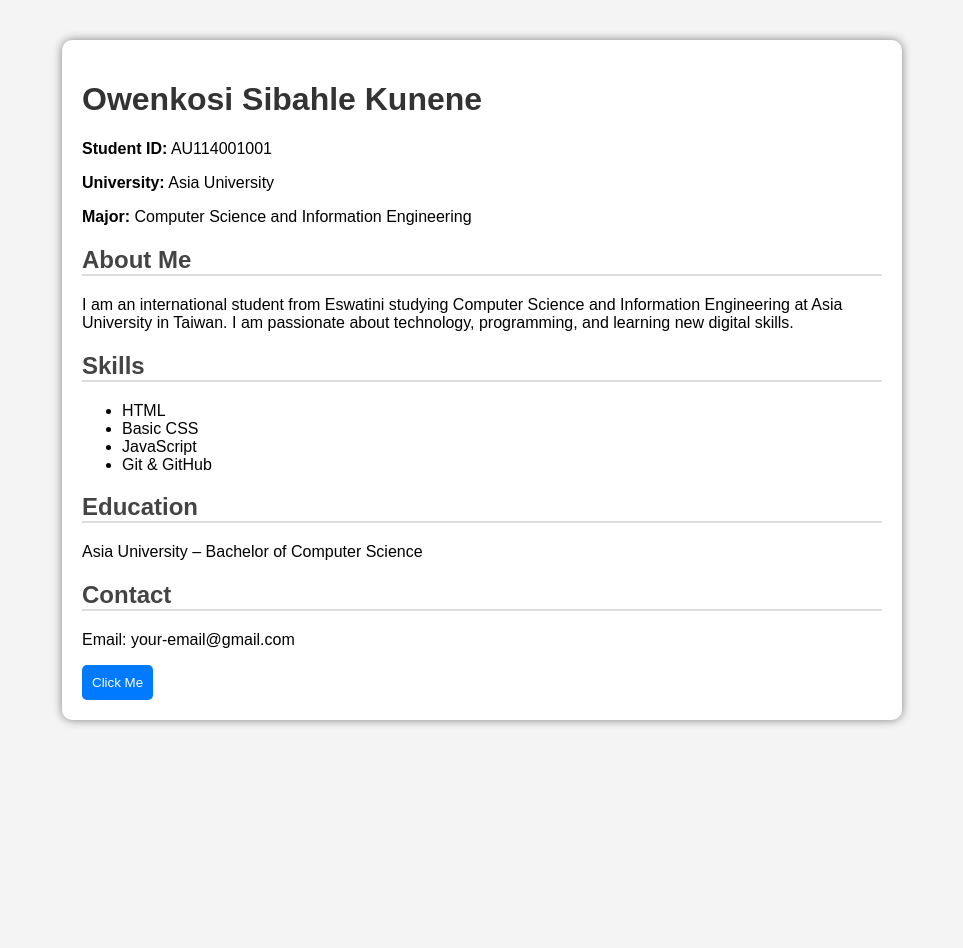
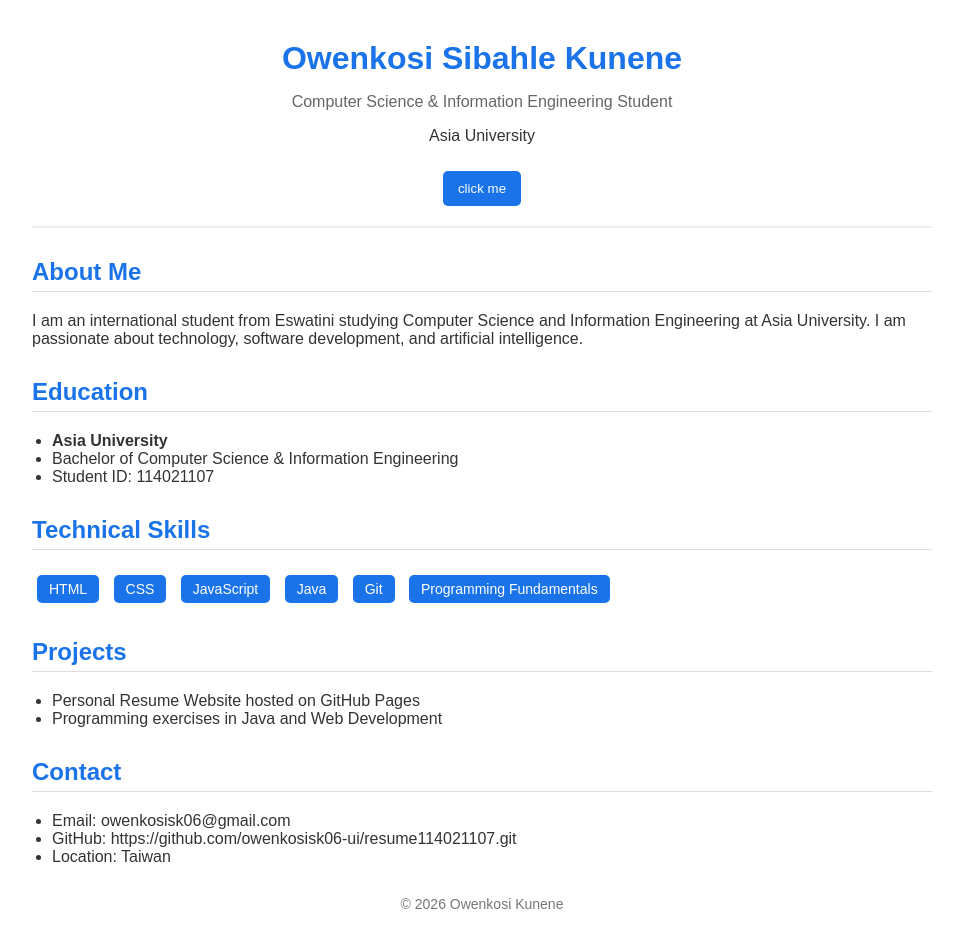
Before and after one commit to owenkosisk06-ui/resume114021107, a plain HTML site: page resume.html in a window 1280 px wide. Shown: the whole page, without its empty margins (158-1121 px from the left). Before the commit the page ends 800 px from the top, so only its background shows below. Drawn offline with Linux system fonts and the light colour scheme.

Commit message:
Improve resume design

```diff
--- a/resume.html
+++ b/resume.html
@@ -1,84 +1,198 @@
 <!DOCTYPE html>
-<html>
+<html lang="en">
 
 <head>
-    <title>My Resume</title>
+    <meta charset="UTF-8">
+    <meta name="viewport" content="width=device-width, initial-scale=1.0">
+    <title>Owenkosi Kunene - Resume</title>
 
     <style>
         body {
-            font-family: Arial;
-            background: #f4f4f4;
-            margin: 40px;
+            font-family: Arial, Helvetica, sans-serif;
+            margin: 0;
+            background: #f4f6f8;
+            color: #333;
         }
 
         .container {
+            max-width: 900px;
+            margin: auto;
             background: white;
-            padding: 20px;
-            border-radius: 10px;
-            max-width: 800px;
-            margin: auto;
-            box-shadow: 0px 0px 10px gray;
+            padding: 40px;
+            box-shadow: 0 0 10px rgba(0, 0, 0, 0.1);
+        }
+
+        header {
+            text-align: center;
+            border-bottom: 2px solid #eee;
+            padding-bottom: 20px;
+            margin-bottom: 30px;
         }
 
         h1 {
-            color: #333;
+            margin: 0;
+            color: #1a73e8;
+        }
+
+        .subtitle {
+            color: #666;
+        }
+
+        section {
+            margin-bottom: 30px;
         }
 
         h2 {
-            color: #444;
-            border-bottom: 2px solid #ddd;
+            color: #1a73e8;
+            border-bottom: 1px solid #ddd;
+            padding-bottom: 5px;
+        }
+
+        ul {
+            padding-left: 20px;
+        }
+
+        .skills span {
+            display: inline-block;
+            background: #1a73e8;
+            color: white;
+            padding: 6px 12px;
+            margin: 5px;
+            border-radius: 5px;
+            font-size: 14px;
         }
 
         button {
-            padding: 10px;
-            background: #007BFF;
+            background: #1a73e8;
             color: white;
             border: none;
+            padding: 10px 15px;
             border-radius: 5px;
             cursor: pointer;
+            margin-top: 10px;
+        }
+
+        button:hover {
+            background: #0d47a1;
+        }
+
+        footer {
+            text-align: center;
+            color: #777;
+            font-size: 14px;
+            margin-top: 30px;
         }
     </style>
-
 </head>
 
 <body>
 
     <div class="container">
 
-        <h1>Owenkosi Sibahle Kunene</h1>
+        <header>
+            <h1 id="name"></h1>
+            <p class="subtitle">Computer Science & Information Engineering Student</p>
+            <p>Asia University</p>
 
-        <p><b>Student ID:</b> AU114001001</p>
-        <p><b>University:</b> Asia University</p>
-        <p><b>Major:</b> Computer Science and Information Engineering</p>
+            <button onclick="generateSummary()">click me</button>
+        </header>
 
-        <h2>About Me</h2>
-        <p>
-            I am an international student from Eswatini studying Computer Science and Information Engineering at Asia
-            University in Taiwan. I am passionate about technology, programming, and learning new digital skills.
-        </p>
+        <section>
+            <h2>About Me</h2>
+            <p id="summary">
+                I am an international student from Eswatini studying Computer Science and Information Engineering at
+                Asia University. I am passionate about technology, software development, and artificial intelligence.
+            </p>
+        </section>
 
-        <h2>Skills</h2>
-        <ul>
-            <li>HTML</li>
-            <li>Basic CSS</li>
-            <li>JavaScript</li>
-            <li>Git & GitHub</li>
-        </ul>
+        <section>
+            <h2>Education</h2>
+            <ul>
+                <li><b>Asia University</b></li>
+                <li>Bachelor of Computer Science & Information Engineering</li>
+                <li>Student ID: 114021107</li>
+            </ul>
+        </section>
 
-        <h2>Education</h2>
-        <p>Asia University – Bachelor of Computer Science</p>
+        <section>
+            <h2>Technical Skills</h2>
 
-        <h2>Contact</h2>
-        <p>Email: your-email@gmail.com</p>
+            <div class="skills">
+                <span>HTML</span>
+                <span>CSS</span>
+                <span>JavaScript</span>
+                <span>Java</span>
+                <span>Git</span>
+                <span>Programming Fundamentals</span>
+            </div>
 
-        <button onclick="showMessage()">Click Me</button>
+        </section>
+
+        <section>
+            <h2>Projects</h2>
+
+            <ul>
+                <li>Personal Resume Website hosted on GitHub Pages</li>
+                <li>Programming exercises in Java and Web Development</li>
+            </ul>
+
+        </section>
+
+        <section>
+            <h2>Contact</h2>
+
+            <ul>
+                <li>Email: owenkosisk06@gmail.com</li>
+                <li>GitHub: https://github.com/owenkosisk06-ui/resume114021107.git</li>
+                <li>Location: Taiwan</li>
+            </ul>
+
+        </section>
+
+        <footer>
+            <p>© 2026 Owenkosi Kunene</p>
+        </footer>
 
     </div>
 
     <script>
-        function showMessage() {
-            alert("Thank you for viewing my resume!");
+
+        // typing animation
+        const text = "Owenkosi Sibahle Kunene";
+        let i = 0;
+
+        function typing() {
+            if (i < text.length) {
+                document.getElementById("name").innerHTML += text.charAt(i);
+                i++;
+                setTimeout(typing, 80);
+            }
         }
+
+        typing();
+
+
+        // AI summary generator
+        function generateSummary() {
+
+            const summaries = [
+
+                "A motivated Computer Science student passionate about software engineering, artificial intelligence, and solving real-world technological problems.",
+
+                "An aspiring software developer currently studying Computer Science at Asia University with interests in AI, web development, and innovative technologies.",
+
+                "A dedicated international student from Eswatini building strong programming and problem-solving skills in preparation for a career in technology.",
+
+                "A future technology professional focused on learning modern programming languages and contributing to global innovation."
+
+            ];
+
+            const random = Math.floor(Math.random() * summaries.length);
+
+            document.getElementById("summary").innerHTML = summaries[random];
+
+        }
+
     </script>
 
 </body>
```
